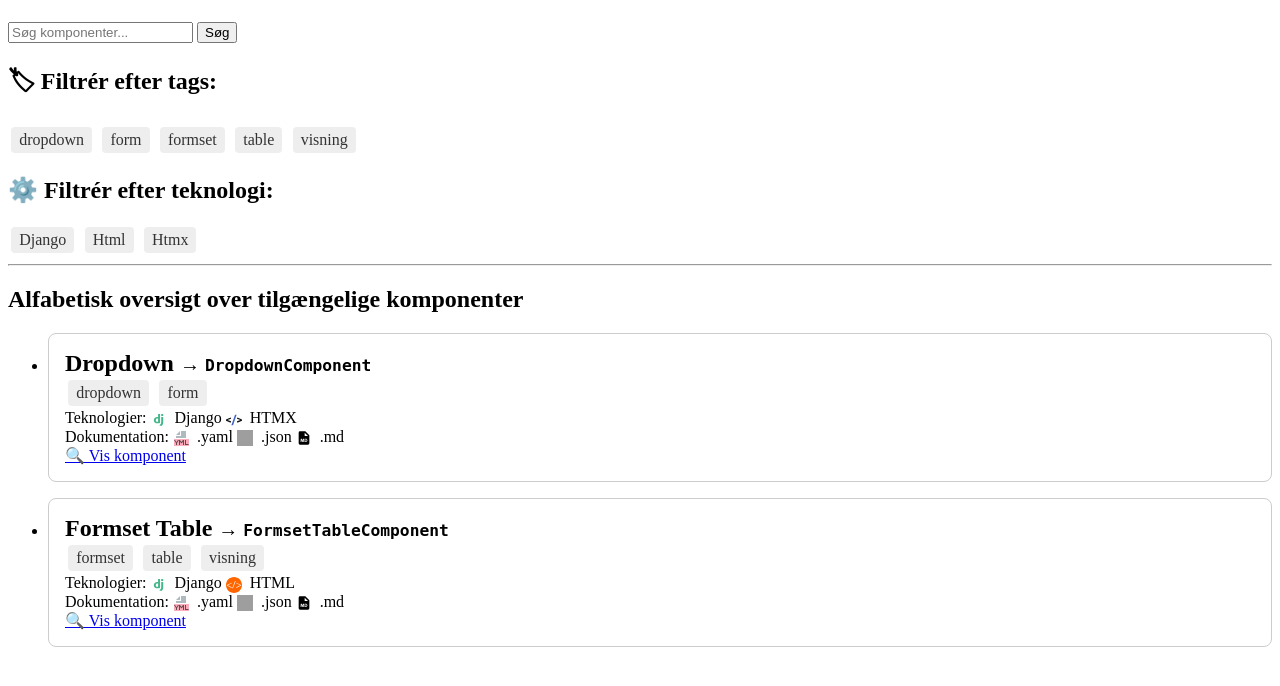
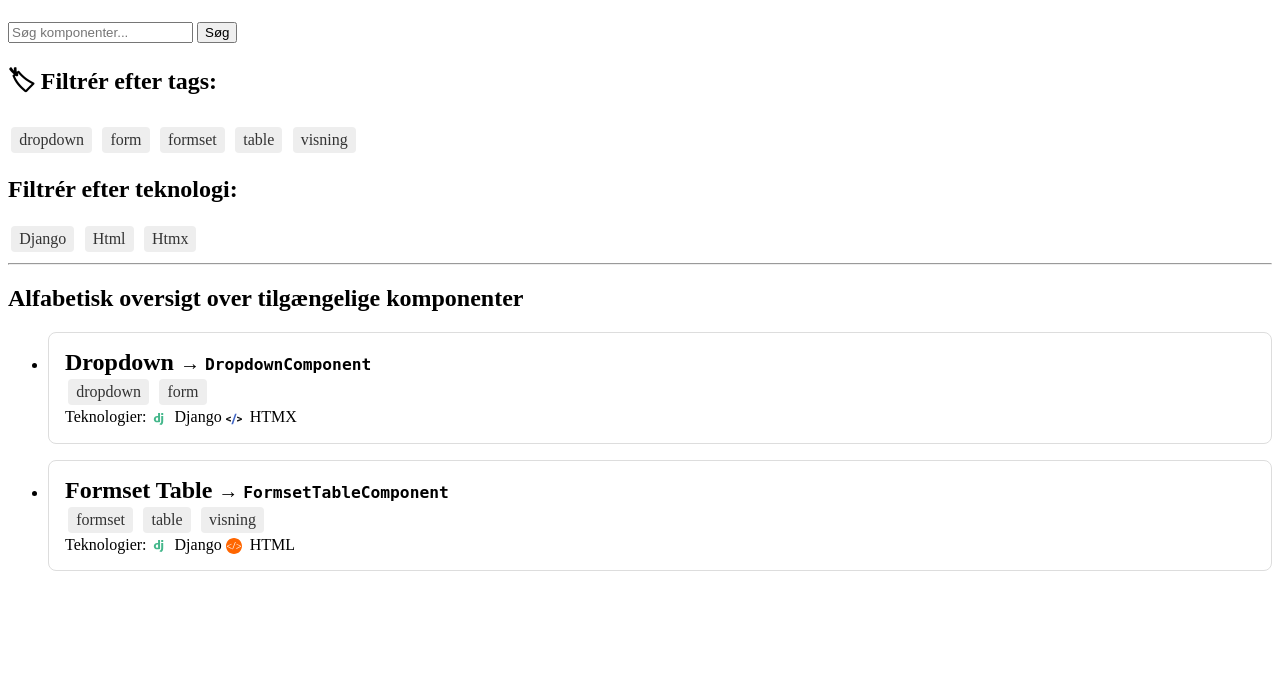
Before and after one commit to johanneRW/componentlib, a Django app: page /components/ in a window 1280 px wide. Shown: the part 58-744 px from the top of the page. Run offline with Django 5.2, Linux system fonts and the light colour scheme; some libraries are stand-ins or nearby versions; grey boxes are pictures that could not be loaded.

Commit message:
Refactor component display into modular fragments

```diff
--- a/componentlib/static/componentlib/css/componentlib.css
+++ b/componentlib/static/componentlib/css/componentlib.css
@@ -48,6 +48,14 @@
 
 .missing::after {
   content: "";
+}
+
+.copy-icon{
+  width: 16px;
+  height: 16px;
+  vertical-align: middle;
+  margin-right: 4px;
+
 }
 
 .copy-btn {
@@ -106,3 +114,42 @@
 .markdown-body li {
   margin-bottom: 0.3em;
 }
+
+.component-card-link {
+  text-decoration: none; /* Fjern understregning */
+  color: inherit; /* Arv tekstfarve */
+  display: block; /* Gør linket til en blok for at fylde hele kortet */
+  padding: 0; /* Fjern padding for at sikre, at hele kortet er klikbart */
+  margin: 0; /* Fjern margin for at sikre, at hele kortet er klikbart */
+  position: relative; /* Tilføj position for at sikre, at linket dækker hele kortet */
+  z-index: 1; /* Tilføj z-index for at sikre, at linket er over andre elementer */
+}
+
+.component-card {
+  cursor: pointer; /* Ændr markøren til en hånd, når den svæver over kortet */
+  transition: transform 0.2s; /* Tilføj en overgangseffekt */
+  padding: 1rem; /* Tilføj padding til kortet for at give det noget plads */
+  border: 1px solid #ddd; /* Tilføj en grænse for at definere kortet */
+  border-radius: 8px; /* Tilføj afrundede hjørner */
+  position: relative; /* Tilføj position for at sikre, at kortet er under linket */
+  z-index: 0; /* Tilføj z-index for at sikre, at kortet er under linket */
+}
+
+.component-card * {
+  pointer-events: none; /* Deaktiver pointer-events for alle indre elementer */
+}
+
+.component-card-link * {
+  pointer-events: auto; /* Aktiver pointer-events for alle elementer inde i linket */
+}
+
+.component-card:hover {
+  transform: scale(1.02); /* Forstør kortet lidt, når der svæves over det */
+  box-shadow: 0 4px 8px rgba(0, 0, 0, 0.1); /* Tilføj en skyggeeffekt, når der svæves over kortet */
+}
+
+
+.component-card .non-clickable {
+  pointer-events: none;
+  cursor: default;
+}
--- a/componentlib/templates/patternlib_browser/fragments/component_card.html
+++ b/componentlib/templates/patternlib_browser/fragments/component_card.html
@@ -1,9 +1,14 @@
+<a href="{% url 'component_detail' key=comp.key %}" class="component-card-link">
   <article class="component-card" id="comp-{{ comp.key }}">
     <div class="component-header">
       <h2>{{ comp.display_name }} <small class="import-hint">→ <code>{{ comp.class_name }}</code></small></h2>
     </div>
     {% include "patternlib_browser/fragments/tags.html" with tags=comp.tags %}
-  {% include "patternlib_browser/fragments/file_status.html" with comp=comp %}
+    {% load custom_filters %}
 
-  <a href="{% url 'component_detail' key=comp.key %}" class="view-detail-link">🔍 Vis komponent</a>
+<div class="file-status">
+  {% include "patternlib_browser/fragments/component_tech.html" with comp=comp %}
+
+</div>
   </article>
+</a>
--- /dev/null
+++ b/componentlib/templates/patternlib_browser/fragments/component_tech.html
@@ -0,0 +1,25 @@
+{% load custom_filters %}
+
+<div class="component-tech">
+  <span>Teknologier:</span>
+  {% if comp.exists.component_py %}
+    <span>
+      <img class="file-icon" src="/static/icons/django.svg" alt="Django">
+      Django
+    </span>
+  {% endif %}
+
+  {% if comp.capabilities.has_simple_html %}
+    <span>
+      <img class="file-icon" src="/static/icons/template.svg" alt="HTML">
+      HTML
+    </span>
+  {% endif %}
+
+  {% if comp.capabilities.has_htmx %}
+    <span>
+      <img class="file-icon" src="/static/icons/htmx.svg" alt="HTMX">
+      HTMX
+    </span>
+  {% endif %}
+</div>
--- a/componentlib/templates/patternlib_browser/fragments/example.html
+++ b/componentlib/templates/patternlib_browser/fragments/example.html
@@ -13,7 +13,9 @@
       <section>
         <h3>Eksempeldata</h3>
         <pre><code>{{ component.example_data_block }}</code></pre>
-        <button class="copy-btn" onclick="copySpecificCode('example-data-{{ component.key }}')">📋 Kopier eksempeldata</button>
+        <button class="copy-btn" onclick="copySpecificCode('example-data-{{ component.key }}')">
+          <img class="copy-icon" src="/static/icons/copy.svg" alt="Copy"> Kopier eksempeldata
+        </button>
       </section>
     {% endif %}
-  </section>
+</section>
--- a/componentlib/templates/patternlib_browser/fragments/file_status.html
+++ /dev/null
@@ -1,45 +0,0 @@
-{% load custom_filters %}
-
-<div class="file-status">
-  <div class="component-tech">
-    <span>Teknologier:</span>
-    {% if comp.exists.component_py %}
-      <span>
-        <img class="file-icon" src="/static/icons/django.svg" alt="Django">
-        Django
-      </span>
-    {% endif %}
-
-    {% if comp.capabilities.has_simple_html %}
-      <span>
-        <img class="file-icon" src="/static/icons/template.svg" alt="HTML">
-        HTML
-      </span>
-    {% endif %}
-
-    {% if comp.capabilities.has_htmx %}
-      <span>
-        <img class="file-icon" src="/static/icons/htmx.svg" alt="HTMX">
-        HTMX
-      </span>
-    {% endif %}
-  </div>
-
-  <div>
-    <span>Dokumentation:</span>
-    <span class="{% if not comp.exists.metadata_yaml %}missing{% endif %}">
-      <img class="file-icon" src="/static/icons/metadata.svg" alt="metadata icon">
-      {% if comp.exists.metadata_yaml %}.yaml{% endif %}
-    </span>
-
-    <span class="{% if not comp.exists.example_json %}missing{% endif %}">
-      <img class="file-icon" src="/static/icons/example_json.svg" alt="example json icon">
-      {% if comp.exists.example_json %}.json{% endif %}
-    </span>
-
-    <span class="{% if not comp.exists.readme_md %}missing{% endif %}">
-      <img class="file-icon" src="/static/icons/readme.svg" alt="readme icon">
-      {% if comp.exists.readme_md %}.md{% endif %}
-    </span>
-  </div>
-</div>
--- a/componentlib/templates/patternlib_browser/fragments/tags.html
+++ b/componentlib/templates/patternlib_browser/fragments/tags.html
@@ -1,10 +1,6 @@
-{% comment %}
-Smart tag-link: virker både på index og detail-sider
-Forudsætter at 'component_browser' URL'en eksisterer
-{% endcomment %}
 
 {% for tag in tags %}
-  <a href="{% url 'component_browser' %}?tags={{ tag|urlencode }}" class="tag-link">
+  <p class="tag-link">
     {{ tag }}
-  </a>
+  </p>
 {% endfor %}
--- a/componentlib/templates/patternlib_browser/fragments/tech_filter.html
+++ b/componentlib/templates/patternlib_browser/fragments/tech_filter.html
@@ -1,6 +1,6 @@
 {% load custom_filters %}
 <section aria-label="Filtrér efter teknologi">
-    <h2>⚙️ Filtrér efter teknologi:</h2>
+    <h2>Filtrér efter teknologi:</h2>
     <nav class="tag-nav">
         {% for t in all_tech %}
             {% with t_lower=t|lower %}
```
Also changed, not shown: componentlib/helpers/component_import_hint_html.py (+19 -14 lines), componentlib/static/componentlib/js/componentlib.js (+26 -5 lines), componentlib/templates/patternlib_browser/fragments/component_docs.html (added, +19 -0 lines), componentlib/templates/patternlib_browser/fragments/component_header.html (+6 -2 lines), componentlib/templates/patternlib_browser/fragments/tags_links.html (added, +10 -0 lines), componentlib/static/icons/clear-filter.svg (added), componentlib/static/icons/clear.svg (added), componentlib/static/icons/copy.svg (added). Lines whose indentation alone changed are shown as unchanged.
